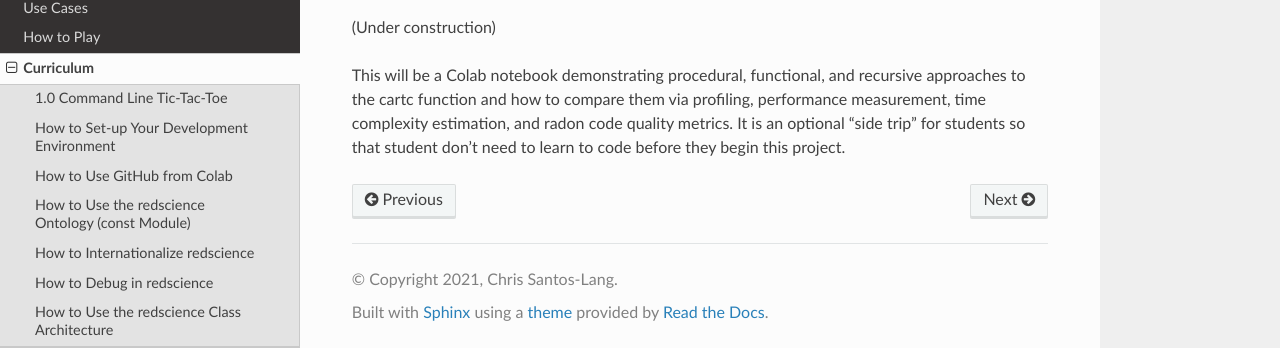
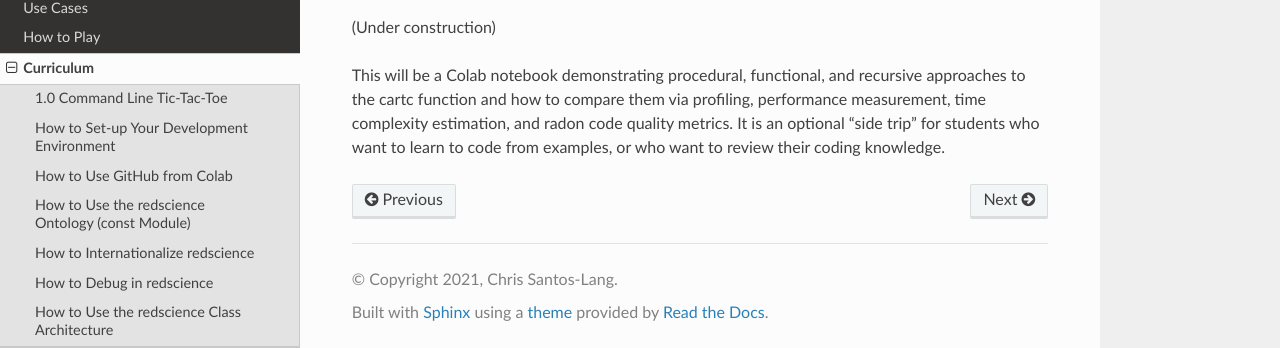
Before and after one commit to ChrisSantosLang/redscience, a Sphinx documentation site: the page built from docs/source/codecompare.rst, in a window 1280 px wide. Shown: the part 144-492 px from the top of the page. Built offline with Sphinx 7.4.7 and the Read the Docs theme 2.0.0, drawn with Linux system fonts in a browser that asks for light colours.

Commit message:
Update codecompare.rst

```diff
--- a/docs/source/codecompare.rst
+++ b/docs/source/codecompare.rst
@@ -8,5 +8,5 @@ This will be a Colab notebook demonstrating procedural, functional,
 and recursive approaches to the cartc function and how to compare
 them via profiling, performance measurement, time complexity
 estimation, and radon code quality metrics. It is an optional
-"side trip" for students so that student don't need to learn to
-code before they begin this project.
+"side trip" for students who want to learn to code from examples,
+or who want to review their coding knowledge.
```
